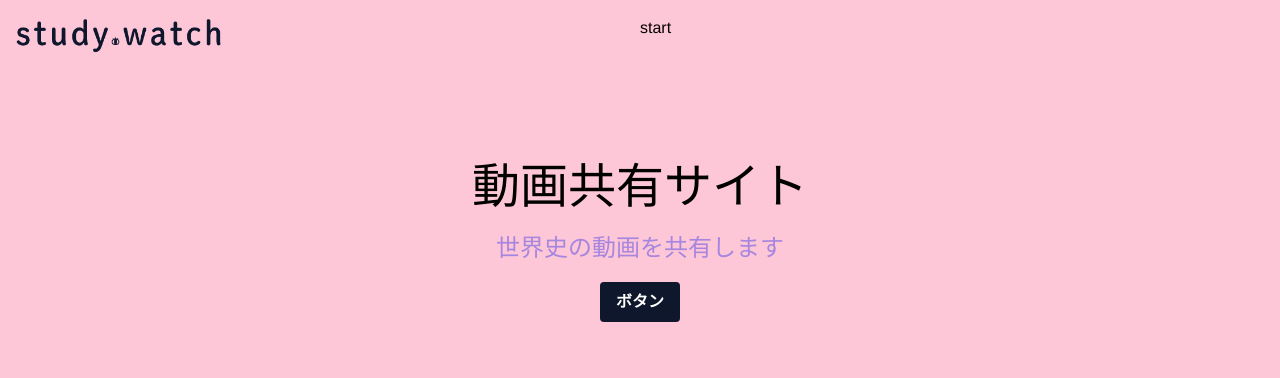
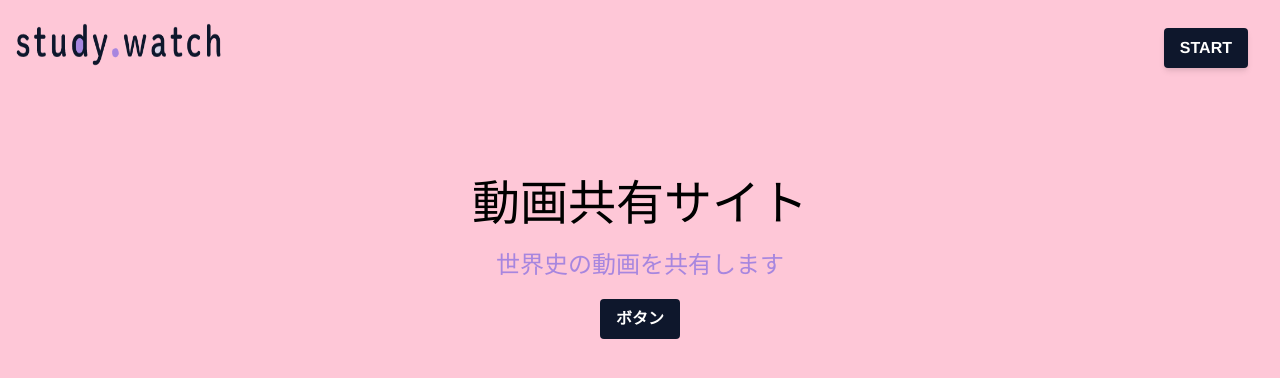
Before and after one commit to YouheiNozaki/HisTube, a Next.js app: page / in a window 1280 px wide. Shown: the top 378 px of the page. Built offline with nearby package versions, Linux system fonts and the light colour scheme.

Commit message:
headerのデザインが完成

```diff
--- a/package.json
+++ b/package.json
@@ -17,6 +17,7 @@
     "postcss-preset-env": "^6.7.0",
     "react": "17.0.1",
     "react-dom": "17.0.1",
+    "react-icons": "^3.11.0",
     "rehype-parse": "^7.0.1",
     "rehype-react": "^6.1.0",
     "tailwindcss": "^1.9.6",
--- a/src/component/header.tsx
+++ b/src/component/header.tsx
@@ -4,14 +4,21 @@ import Image from 'next/image';
 export const Header = (): JSX.Element => {
   return (
     <header>
-      <div className="m-4 grid grid-cols-2">
+      <div className="m-4 flex items-center justify-between">
         <Link href="/">
           <a href="/">
-            <Image src="/logo.png" alt="サイトのロゴ" width={210} height={40} />
+            <Image src="/logo.png" alt="サイトのロゴ" width={240} height={50} />
           </a>
         </Link>
         <Link href="/posts">
-          <a>start</a>
+          <a className="mr-1 p-3">
+            <button
+              type="button"
+              className="btn btn-black btn-black:hover shadow-md"
+            >
+              START
+            </button>
+          </a>
         </Link>
       </div>
     </header>
```
Also changed, not shown: public/logo.png, 1 other file (tests, documents, lock files or other folders).
